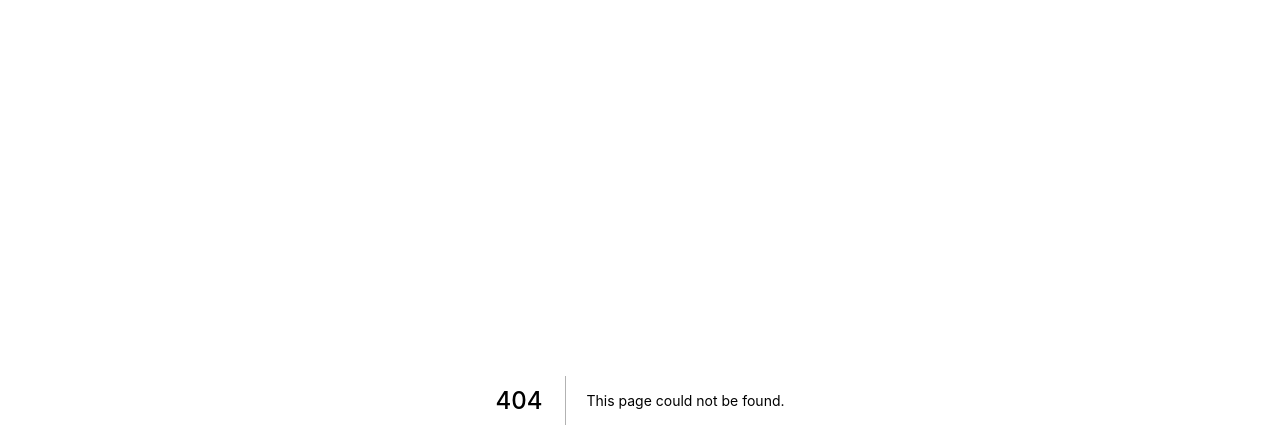
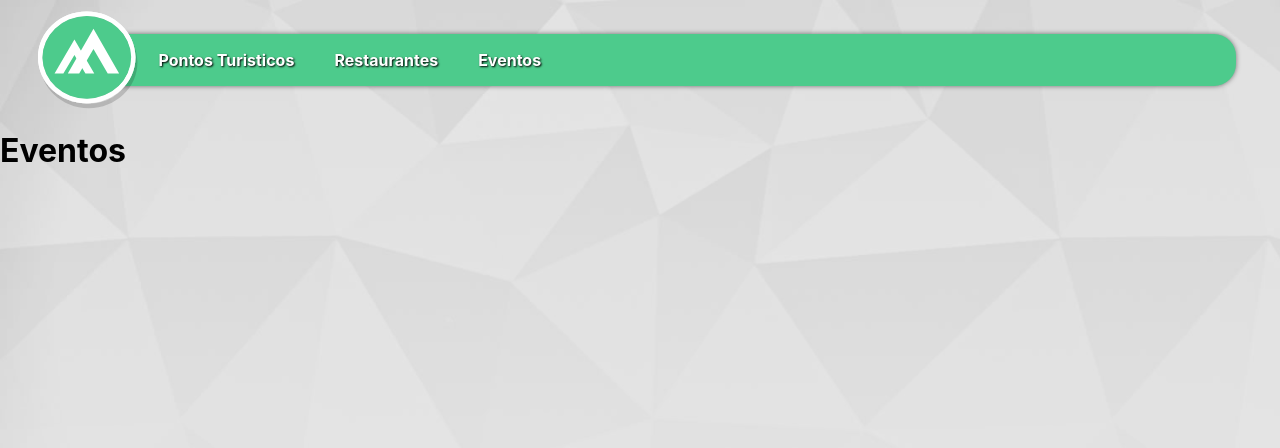
Before and after one commit to JoseBPereira/turis-tere-projeto-integrado, a Next.js app: page /eventos in a window 1280 px wide. Before the commit this address had no page. Shown: the top 448 px of the page. Built offline with nearby package versions, Linux system fonts and the light colour scheme.

Commit message:
Adicionadas páginas de eventos e restaurantes

```diff
--- /dev/null
+++ b/src/pages/eventos/index.tsx
@@ -0,0 +1,14 @@
+import AppLayout from "../../components/AppLayout";
+import { NextPageWithLayout } from "../_app";
+
+const Eventos: NextPageWithLayout = () => {
+  return (
+    <h1>Eventos</h1>
+  );
+};
+
+Eventos.getLayout = function getLayout(page) {
+  return <AppLayout>{page}</AppLayout>;
+};
+
+export default Eventos;
--- a/src/pages/pontos-turisticos/index.tsx
+++ b/src/pages/pontos-turisticos/index.tsx
@@ -3,7 +3,7 @@ import { NextPageWithLayout } from "../_app";
 
 const PontosTuristicos: NextPageWithLayout = () => {
   return (
-    <h1>Teste</h1>
+    <h1>Pontos Turisticos</h1>
   );
 };
 
```
Also changed, not shown: src/pages/restaurantes/index.tsx (added, +14 -0 lines).
